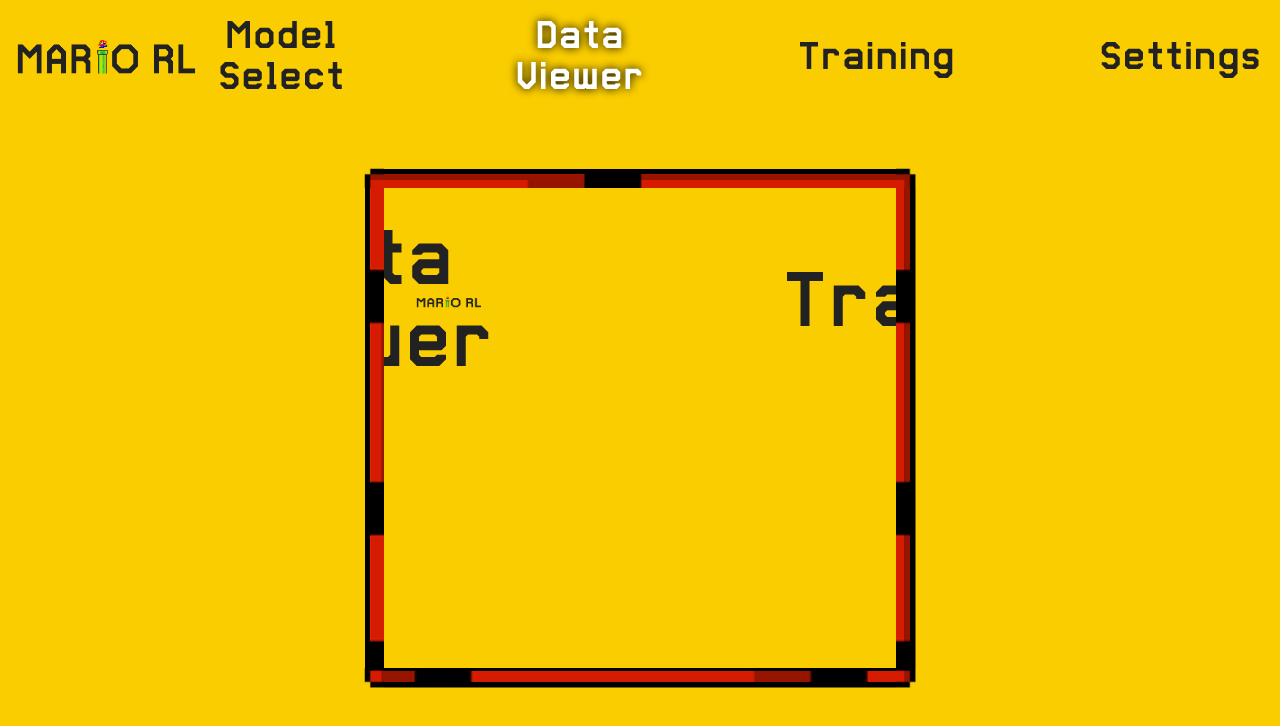
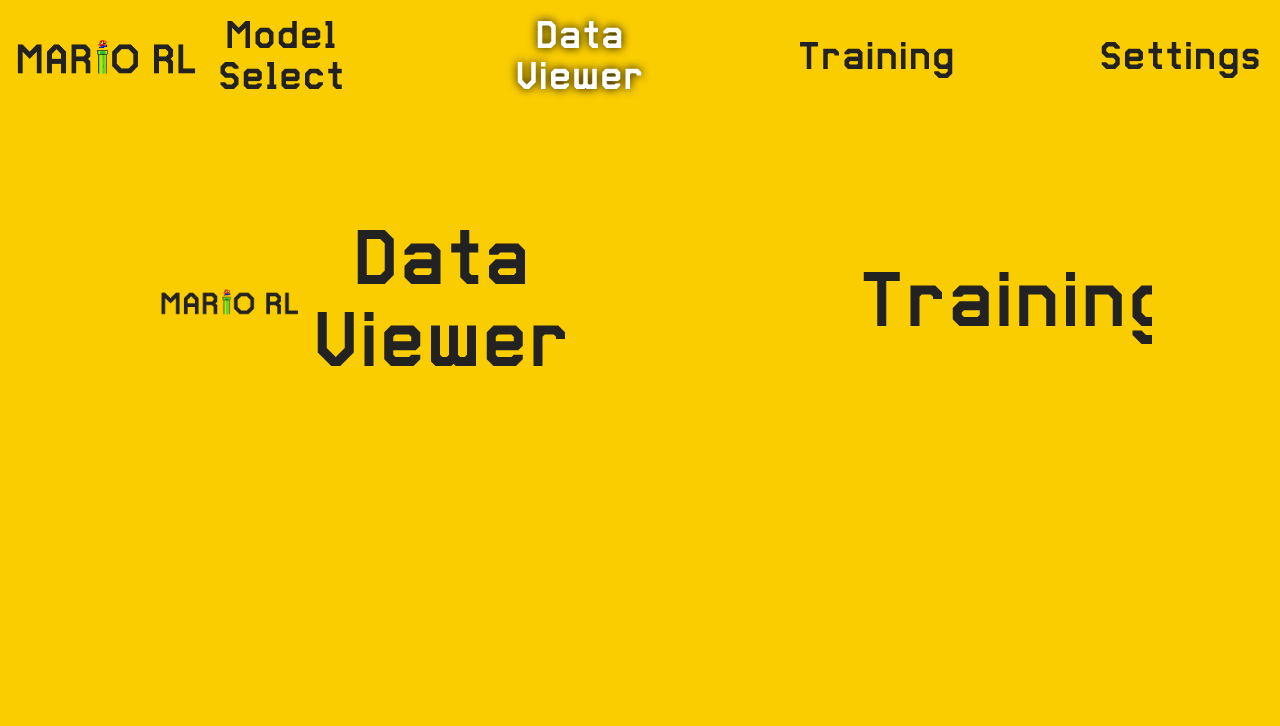
Before and after one commit to TheCreeep/mario-rl, a Vue app: page /dataview in a window 1280 px wide. Shown: the top 726 px of the page. Built offline with nearby package versions, Linux system fonts and the light colour scheme.

Commit message:
Changed iframe size due to details pic

```diff
--- a/package.json
+++ b/package.json
@@ -10,6 +10,7 @@
     "format": "prettier --write src/"
   },
   "dependencies": {
+    "axios": "^1.5.0",
     "dayjs": "^1.11.9",
     "pinia": "^2.1.4",
     "sass": "^1.64.2",
--- a/src/views/DataView.vue
+++ b/src/views/DataView.vue
@@ -1,6 +1,6 @@
 <template>
   <main>
-      <iframe src="http://127.0.0.1:5000/render_feed" scrolling="no" width="256" height="240"></iframe>
+      <iframe src="http://127.0.0.1:5000/render_feed" scrolling="no" width="512" height="240"></iframe>
   </main>
 </template>
 
@@ -32,8 +32,8 @@
   iframe {
     transform: scale(2) translate(0, 100px);
     border: 10px solid transparent;
-    border-image-source: url('../assets/redBrick.png');
-    border-image-slice: 100;
+    /* border-image-source: url('../assets/redBrick.png');
+    border-image-slice: 100; */
   }
 }
 </style>
```
Also changed, not shown: src/views/Training.vue (+4 -8 lines), 1 other file (tests, documents, lock files or other folders).
